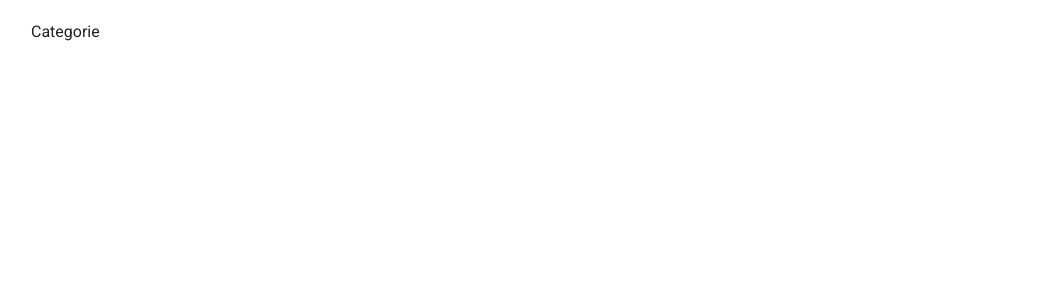
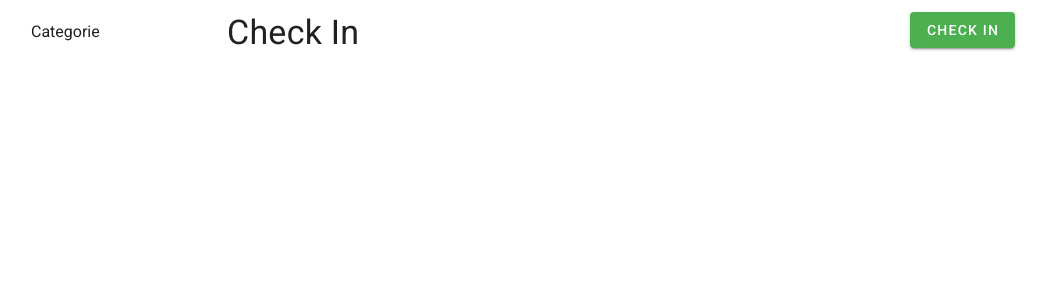
Before and after one commit to UnitnIS2G29/Frontend, a Vue app: page / in a window 1280 px wide. Shown: the top 300 px of the page, without its empty margins (41-1088 px from the left). Built offline with nearby package versions, Linux system fonts and the light colour scheme; no server answers; sample sign-in values are in the browser's storage; a small style sheet from the web is missing.

Commit message:
Add checkin on homepage

```diff
--- /dev/null
+++ b/src/api/check-in.js
@@ -0,0 +1,14 @@
+import base from './base';
+
+class checkIn {
+    async get(){
+        try {
+            const response = await base.api.get("/check-in");
+            return response.data;
+        } catch (e) {
+            throw new Error(e);
+        }
+    }
+}
+
+export default new checkIn();
--- a/src/views/Home.vue
+++ b/src/views/Home.vue
@@ -1,12 +1,40 @@
 <template>
-  <div class="home">
-  </div>
+  <v-container>
+    <v-row v-if="loading">
+      <v-progress-circular indeterminate/>
+    </v-row>
+    <v-row v-else>
+      <v-col cols="4">
+        <h1 class="display-1">Check In</h1>
+      </v-col>
+      <v-col cols="4">
+        <h5 class="display-1">{{date}}</h5>
+      </v-col>
+      <v-col cols="1">
+        <v-btn color="green" dark @click="checkInHandler()">Check In</v-btn>
+      </v-col>
+    </v-row>
+
+  </v-container>
 </template>
 
 <script>
 // @ is an alias to /src
+import check_in from '../api/check-in';
 
 export default {
   name: 'Home',
+  data: () => ({
+    loading: false,
+    check_in: false,
+    date: null
+  }),
+  methods: {
+    checkInHandler: async function() {
+      console.log("Button Pressed")
+      this.date = await check_in.get()
+    }
+  }
+
 }
 </script>
```
